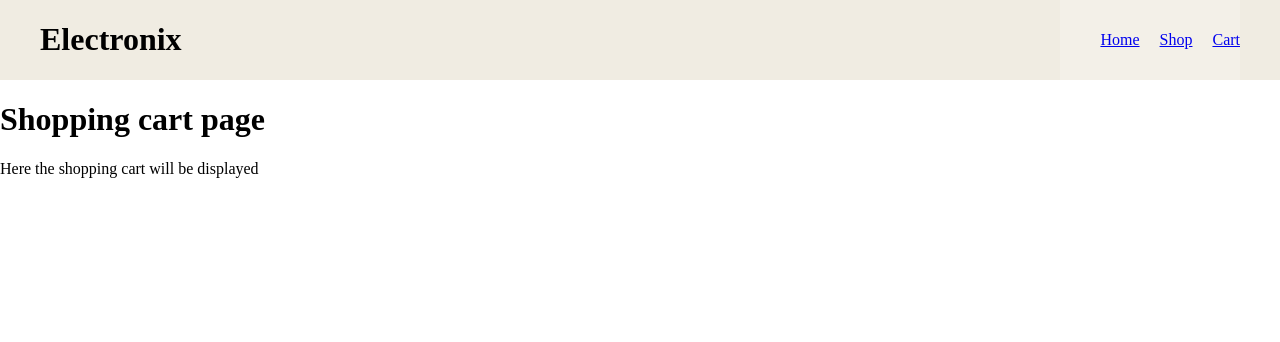
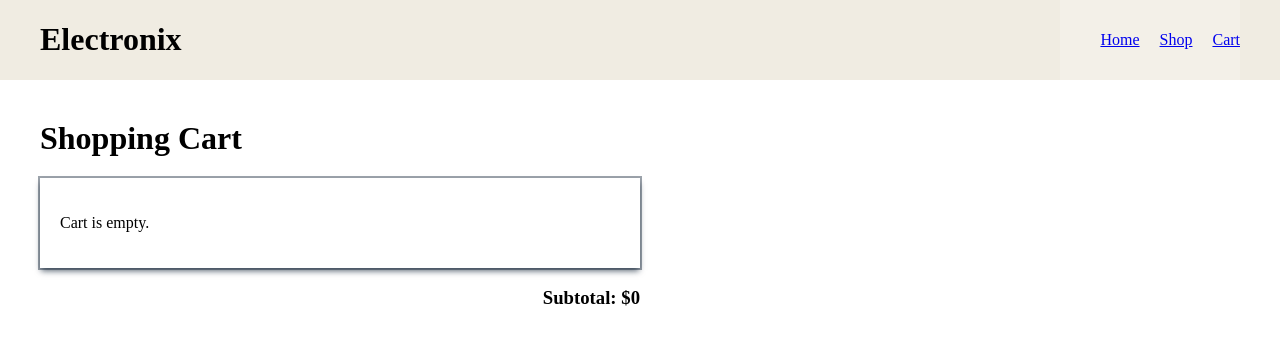
Before and after one commit to sindrilear/odin-shopping-cart, a React (Vite) app: page /cart in a window 1280 px wide. Shown: the top 342 px of the page. Built offline with nearby package versions, Linux system fonts and the light colour scheme.

Commit message:
added router between shop and cart site, created functioning cart with prices, quantity and subtotal

```diff
--- a/src/cart.jsx
+++ b/src/cart.jsx
@@ -1,12 +1,52 @@
 import { useEffect, useState } from "react";
+import { useOutletContext } from "react-router";
 
-const Cart = () => {
+
+
+const CartPage = () => {
+
+    const {cart, setCart} = useOutletContext();
+
+    const items = Object.values(cart);
+
+    function itemSubtotal(array) {
+        let total = 0;
+        for (let i = 0; i < array.length; i++) {
+            const price = array[i].quantity * array[i].price
+            total = total + price;
+        }
+        return total;
+    }
+
+    let total = itemSubtotal(items);
+
+    console.log(items)
+
     return (
-    <div>
-        <h1>Shopping cart page</h1>
-        <p>Here the shopping cart will be displayed</p>
+    <div className="shoppingcartpage">
+        <h1>Shopping Cart</h1>
+        <div className="shoppingcartWrapper">
+            {items.length > 0 ? (
+            items.map((item, index) =>
+            <div key={item.id} className={"itemcardwrapper"}>
+                <div className="itemcard">
+                    <div>
+                        <img src={item.img} width="90" height="100"/>
+                    </div>
+                    <div>
+                        <h3>{item.title}</h3>
+                        <p>Quantity: {item.quantity}</p>
+                        <p>Price: ${item.price}</p>
+                    </div>
+                </div>
+            </div>)) :
+            <p>Cart is empty.</p>}
+        </div>
+        <div className="itemstotal">
+            <h3>Subtotal: ${total}</h3>
+        </div>
     </div>
     );
 };
 
-export default Cart;
+export default CartPage;
--- a/src/shop.jsx
+++ b/src/shop.jsx
@@ -27,17 +27,19 @@ const Shop = () => {
 
  function addToCart(product, quantity) {
   changeQty (product.id, 0, false);
-
-  setCart(prevCart => ({
+  {quantity > 0 ?
+    setCart(prevCart => ({
     ...prevCart,
     [product.id]: {
       id: product.id,
       title:product.title,
+      img:product.image,
       price:product.price,
       quantity: (prevCart[product.id]?.quantity || 0) + quantity,
     },
-  }));
-  console.log(cart)
+  })) :
+  console.log("not adding anything to cart")};
+  console.log(cart);
  };
 
   return (
--- a/src/style.css
+++ b/src/style.css
@@ -86,3 +86,31 @@ nav {
     display:flex;
     flex-wrap: wrap;
 }
+
+.itemcardwrapper {
+    display:flex;
+}
+
+.itemcard {
+    display:flex;
+    gap: 20px;
+    align-items:center;
+}
+
+.shoppingcartWrapper {
+    padding:20px;
+    max-width: 800px;
+    margin-top: 20px;
+    flex-wrap: wrap;
+    box-shadow: rgba(6, 24, 44, 0.4) 0px 0px 0px 2px, rgba(6, 24, 44, 0.65) 0px 4px 6px -1px, rgba(255, 255, 255, 0.08) 0px 1px 0px inset;
+}
+
+.shoppingcartpage {
+    margin:40px;
+    max-widtH: 600px;
+}
+
+.itemstotal {
+    display:flex;
+    justify-self:flex-end;
+}
```
Also changed, not shown: src/layout.jsx (line endings or trailing spaces).
